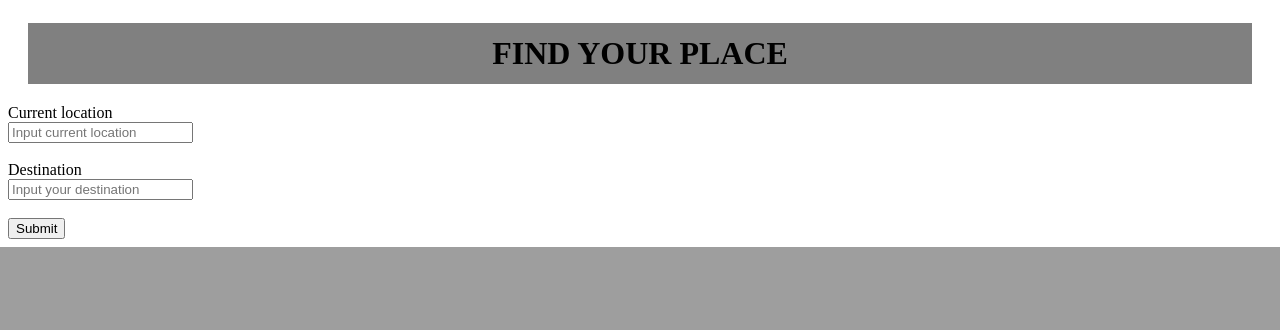
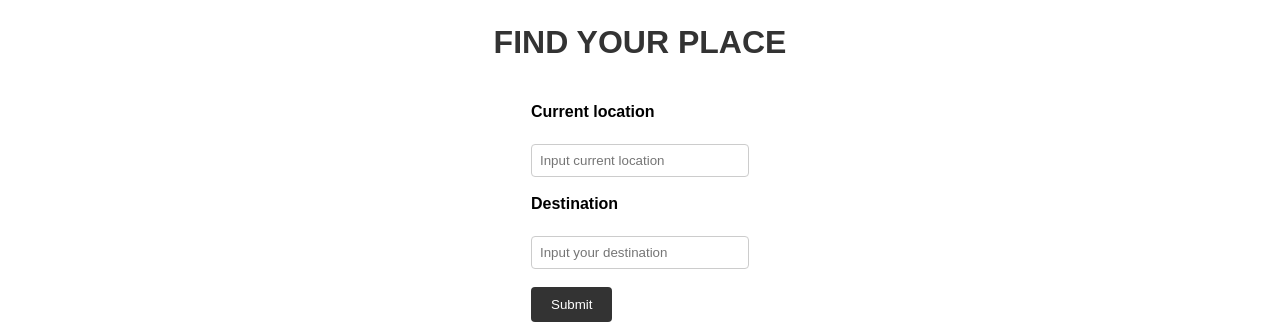
Before and after one commit to sheu123456/IBL-SOFTWARE-DEVELOPMENT, a PHP site: page /location.html in a window 1280 px wide. Shown: the part 609-939 px from the top of the page. Before the commit the page ends 856 px from the top, so only its background shows below. Run offline with PHP 8.4, Linux system fonts and the light colour scheme.

Commit message:
Update location.css

```diff
--- a/location.css
+++ b/location.css
@@ -1,7 +1,41 @@
-h1{
-    background-color: gray;
-    margin:20px;
-    padding: 12PX;
+body {
+    font-family: Arial, sans-serif;
     text-align: center;
+}
 
+h1 {
+    color: #333;
 }
+
+form {
+    display: inline-block;
+    text-align: left;
+    margin-top: 20px;
+}
+
+label {
+    font-weight: bold;
+    display: block;
+    margin-bottom: 5px;
+}
+
+input[type="text"] {
+    width: 200px;
+    padding: 8px;
+    border: 1px solid #ccc;
+    border-radius: 4px;
+    outline: none;
+}
+
+input[type="submit"] {
+    padding: 10px 20px;
+    background-color: #333;
+    color: #fff;
+    border: none;
+    border-radius: 4px;
+    cursor: pointer;
+}
+
+input[type="submit"]:hover {
+    background-color: #555;
+}
```
